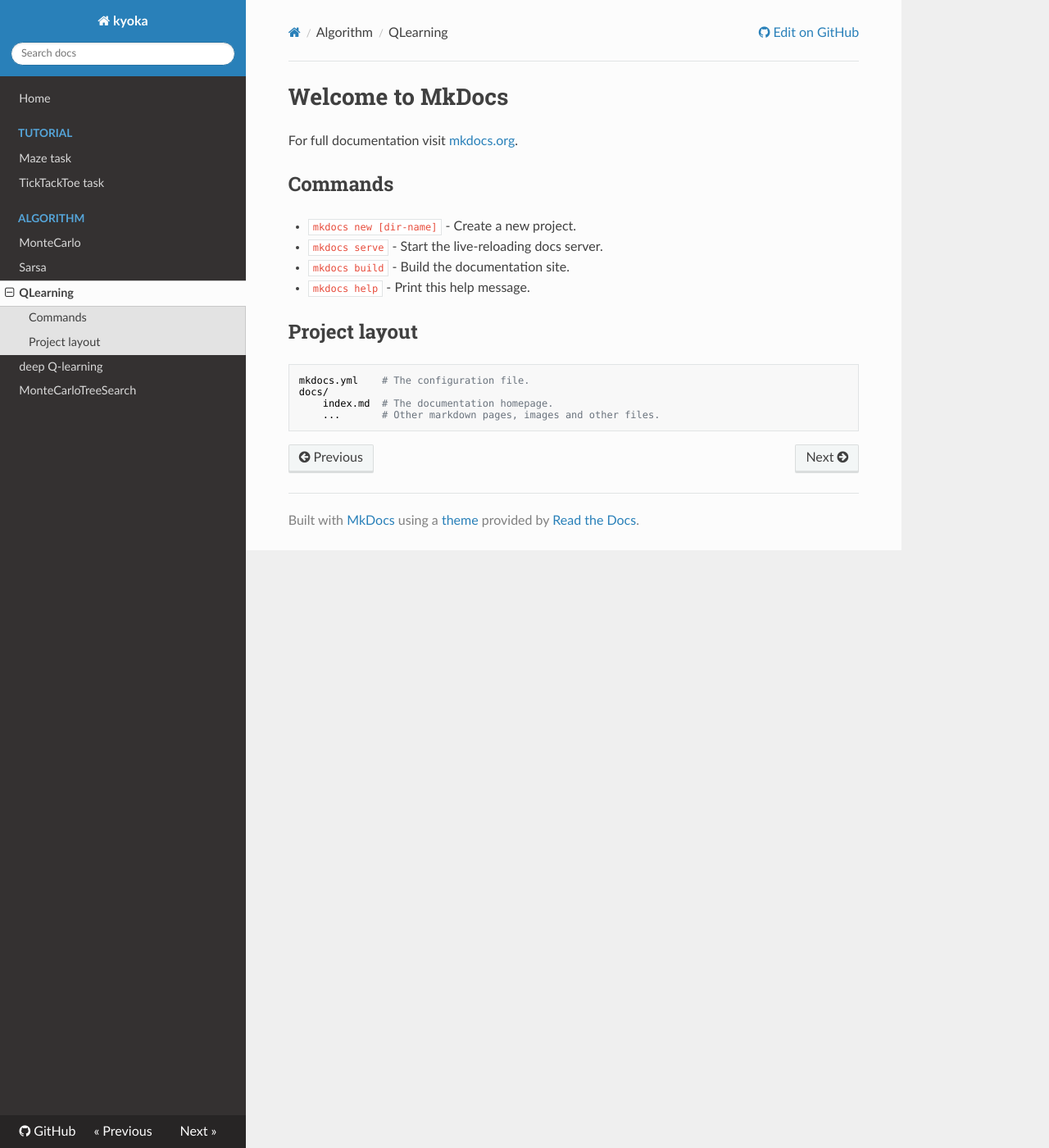
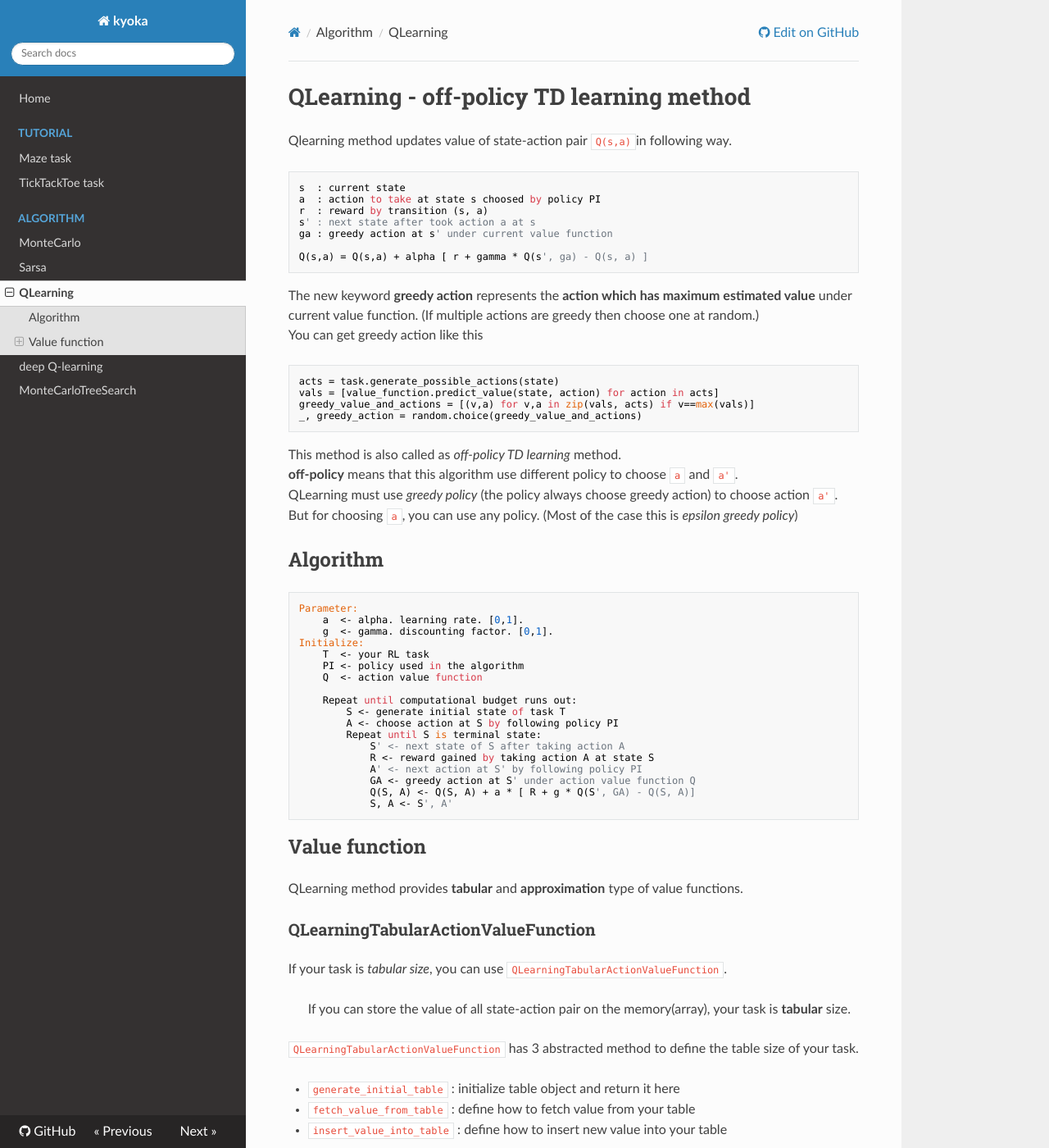
Before and after one commit to ishikota/kyoka, an MkDocs documentation site: the page built from docs/sources/algorithm/q_learning.md, in a window 1280 px wide and 1400 px high. Shown: the whole window at 82% size. Built offline with MkDocs 1.6.1, drawn with Linux system fonts in a browser that asks for light colours; nearby versions of some CDN libraries; old or Windows-style settings are respelled for this version of MkDocs; some of the changed text lies outside the part shown.

Commit message:
Add page for QLearning

````diff
--- a/docs/sources/algorithm/q_learning.md
+++ b/docs/sources/algorithm/q_learning.md
@@ -1,17 +1,115 @@
-# Welcome to MkDocs
+# QLearning - off-policy TD learning method
+Qlearning method updates value of state-action pair `Q(s,a)`in following way.
+```
+s  : current state
+a  : action to take at state s choosed by policy PI
+r  : reward by transition (s, a)
+s' : next state after took action a at s
+ga : greedy action at s' under current value function
 
-For full documentation visit [mkdocs.org](http://mkdocs.org).
+Q(s,a) = Q(s,a) + alpha [ r + gamma * Q(s', ga) - Q(s, a) ]
+```
+The new keyword **greedy action** represents the **action which has maximum estimated value** under current value function.
+(If multiple actions are greedy then choose one at random.)
+You can get greedy action like this
+```python
+acts = task.generate_possible_actions(state)
+vals = [value_function.predict_value(state, action) for action in acts]
+greedy_value_and_actions = [(v,a) for v,a in zip(vals, acts) if v==max(vals)]
+_, greedy_action = random.choice(greedy_value_and_actions)
+```
 
-## Commands
 
-* `mkdocs new [dir-name]` - Create a new project.
-* `mkdocs serve` - Start the live-reloading docs server.
-* `mkdocs build` - Build the documentation site.
-* `mkdocs help` - Print this help message.
+This method is also called as *off-policy TD learning* method.
+**off-policy** means that this algorithm use different policy to choose `a` and `a'`.
+QLearning must use *greedy policy* (the policy always choose greedy action) to choose action `a'`.
+But for choosing `a`, you can use any policy. (Most of the case this is *epsilon greedy policy*)
 
-## Project layout
+## Algorithm
+```
+Parameter:
+    a  <- alpha. learning rate. [0,1].
+    g  <- gamma. discounting factor. [0,1].
+Initialize:
+    T  <- your RL task
+    PI <- policy used in the algorithm
+    Q  <- action value function
 
-    mkdocs.yml    # The configuration file.
-    docs/
-        index.md  # The documentation homepage.
-        ...       # Other markdown pages, images and other files.
+    Repeat until computational budget runs out:
+        S <- generate initial state of task T
+        A <- choose action at S by following policy PI
+        Repeat until S is terminal state:
+            S' <- next state of S after taking action A
+            R <- reward gained by taking action A at state S
+            A' <- next action at S' by following policy PI
+            GA <- greedy action at S' under action value function Q
+            Q(S, A) <- Q(S, A) + a * [ R + g * Q(S', GA) - Q(S, A)]
+            S, A <- S', A'
+```
+
+## Value function
+QLearning method provides **tabular** and **approximation** type of value functions.
+
+### QLearningTabularActionValueFunction
+If your task is *tabular size*, you can use `QLearningTabularActionValueFunction`.
+>If you can store the value of all state-action pair on the memory(array), your task is **tabular** size.
+
+`QLearningTabularActionValueFunction` has 3 abstracted method to define the table size of your task.
+
+- `generate_initial_table` : initialize table object and return it here
+- `fetch_value_from_table` : define how to fetch value from your table
+- `insert_value_into_table` : define how to insert new value into your table
+
+If the shape of your state-action space is SxA, implementation would be like this.
+```python
+class MyTabularActionValueFunction(QLearningTabularActionValueFunction):
+
+    def generate_initial_table(self):
+        return [[0 for j in range(A)] for i in range(S)]
+
+    def fetch_value_from_table(self, table, state, action):
+        return table[state][action]
+
+    def insert_value_into_table(self, table, state, action, new_value):
+        table[state][action] = new_value
+```
+
+### QLearningApproxActionValueFunction
+If your task is not *tabular* size, you use `QLearningApproxActionValueFunction`.
+
+`QLearningApproxActionValueFunction` has 3 abstracted methods. You would wrap some prediction model (ex. neuralnet) in these methods.
+
+- `construct_features` : transform state-action pair into feature representation
+- `approx_predict_value` : predict value of state-action pair with prediction model you want to use
+- `approx_backup` : update your model in supervised learning way with passed input and output pair
+
+The implementation with some neuralnet library would be like this.
+```python
+class MyApproxActionValueFunction(QLearningApproxActionValueFunction):
+
+    def setup(self):
+        super(MazeApproxActionValueFunction, self).setup()
+        self.neuralnet = build_neuralnet_in_some_way()
+
+    def construct_features(self, state, action):
+        feature1 = do_something(state, action)
+        feature2 = do_anotherthing(state, action)
+        return [feature1, feature2]
+
+    def approx_predict_value(self, features):
+        return self.neuralnet.predict(features)
+
+    def approx_backup(self, features, backup_target, alpha):
+        self.neuralnet.incremental_training(X=features, Y=backup_target)
+```
+
+#### Sample code to start learning
+```python
+test_length = 1000
+task = MyTask()
+policy = EpsilonGreedyPolicy(eps=0.1)
+value_func = MyTabularActionValueFunction()
+algorithm = QLearning(gamma=0.99)
+algorithm.setup(task, policy, value_func)
+algorithm.run_gpi(test_length)
+```
````
